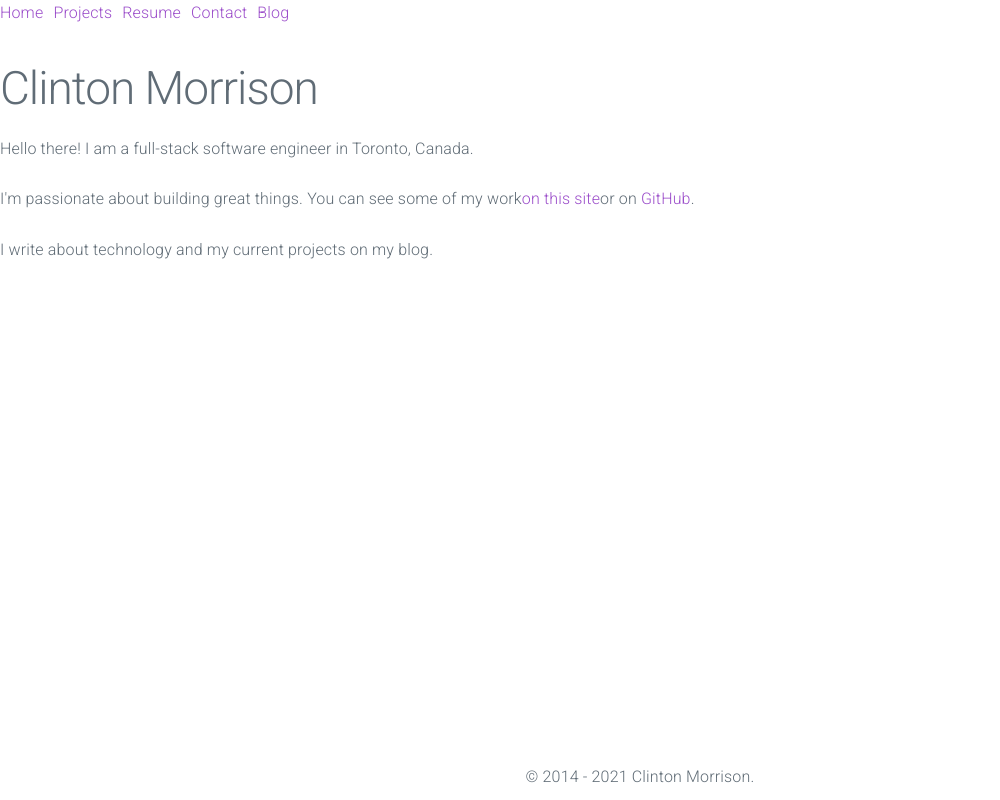
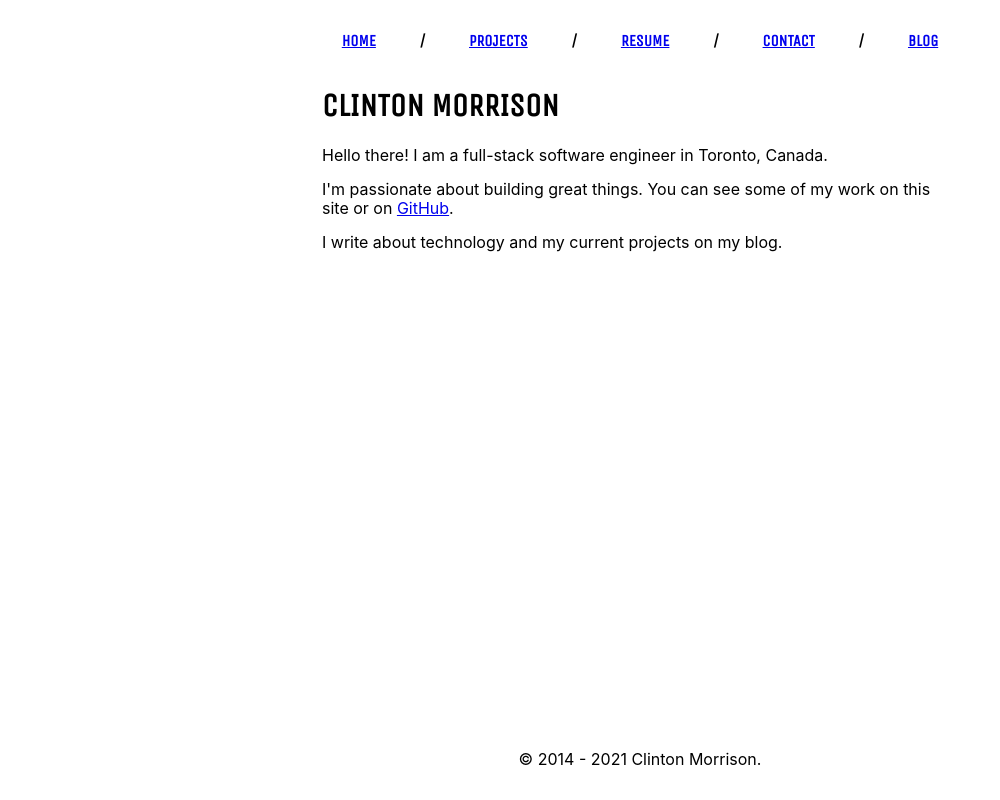
Before and after one commit to ClintonMorrison/personal-website, a Next.js app: page / in a window 1280 px wide. Shown: the whole page, without its empty margins (0-1000 px from the left). Built offline with nearby package versions, Linux system fonts and the light colour scheme.

Commit message:
different layout, more like old site

```diff
--- a/components/layout/page.js
+++ b/components/layout/page.js
@@ -2,18 +2,16 @@ import Head from 'next/head'
 import Navigation from 'components/navigation'
 import styles from './page.module.scss'
 
-// https://terrill.ca/
-// https://beberlei.de/
-// https://voidstarzero.ca/
-// https://hikari.noyu.me/
-
 export default function Page({ title, description, children }) {
+  const titleText = title ? `Clinton Morrison - ${title}` : 'Clinton Morrison'
   return (
     <div className={styles.page}>
       <Head>
-        <title>{title ? `Clinton Morrison - ${title}` : 'Clinton Morrison'}</title>
+        <title>{titleText}</title>
+        <link rel="icon" href="/favicon.ico" />
         <meta name="description" content={description} />
-        <link rel="icon" href="/favicon.ico" />
+        <meta property="og:title" content={titleText} />
+        <meta property="og:description" content={description} />
       </Head>
 
       <header>
@@ -21,8 +19,10 @@ export default function Page({ title, description, children }) {
       </header>
 
       <main>
-        <h1>{title}</h1>
-        {children}
+        <div className={styles.contentContainer}>
+          <h1>{title}</h1>
+          {children}
+        </div>
       </main>
 
       <footer>© 2014 - 2021 Clinton Morrison.</footer>
--- a/components/layout/page.module.scss
+++ b/components/layout/page.module.scss
@@ -1,6 +1,9 @@
 .page {
+  padding: 1rem 2rem;
   min-height: 100%;
   display: grid;
+  max-width: 700px;
+  margin: auto;
   grid-template-columns: 1fr;
   grid-template-rows: auto 1fr auto;
   grid-template-areas:
@@ -14,6 +17,7 @@
 
   main {
     grid-area: main;
+    margin: 0;
   }
 
   footer {
@@ -22,3 +26,7 @@
     text-align: center;
   }
 }
+
+.contentContainer {
+  margin: auto;
+}
--- a/components/navigation.js
+++ b/components/navigation.js
@@ -9,15 +9,19 @@ const links = [
 ]
 
 export default function Navigation() {
+  const lastIndex = links.length - 1
   return (
     <nav className={styles.nav}>
       <dl>
-        {links.map(({ title, path }) => (
-          <dt key={title}>
-            <a href={path} className="active">
-              {title}
-            </a>
-          </dt>
+        {links.map(({ title, path }, i) => (
+          <>
+            <dt key={title}>
+              <a href={path} className="active">
+                {title}
+              </a>
+            </dt>
+            {i !== lastIndex && <dt>/</dt>}
+          </>
         ))}
       </dl>
     </nav>
--- a/components/navigation.module.scss
+++ b/components/navigation.module.scss
@@ -1,9 +1,10 @@
 .nav {
   dl {
     display: flex;
+    justify-content: space-around;
   }
 
   dt + dt {
-    margin-left: 1rem;
+    margin-left: 0.25rem;
   }
 }
--- a/pages/_app.js
+++ b/pages/_app.js
@@ -6,6 +6,11 @@ function MyApp({ Component, pageProps }) {
   return (
     <>
       <Head>
+        <meta charset="utf-8" />
+        <meta name="author" content="Clinton Morrison" />
+        <meta name="viewport" content="width=device-width,initial-scale=1" />
+        <meta property="og:locale" content="en-US" />
+
         <link
           rel="stylesheet"
           href="https://fonts.googleapis.com/css?family=Roboto:300,300italic,700,700italic"
@@ -14,10 +19,10 @@ function MyApp({ Component, pageProps }) {
           rel="stylesheet"
           href="https://cdnjs.cloudflare.com/ajax/libs/normalize/8.0.1/normalize.css"
         />
-        {/* See: https://milligram.io/ */}
+        <link href="https://fonts.googleapis.com/css?family=Unica+One" rel="stylesheet" />
         <link
+          href="https://fonts.googleapis.com/css?family=Roboto+Condensed:300,300i"
           rel="stylesheet"
-          href="https://cdnjs.cloudflare.com/ajax/libs/milligram/1.4.1/milligram.css"
         />
       </Head>
       <Component {...pageProps} />
--- a/pages/index.js
+++ b/pages/index.js
@@ -6,9 +6,8 @@ export default function Home() {
       <p>Hello there! I am a full-stack software engineer in Toronto, Canada.</p>
 
       <p>
-        I&apos;m passionate about building great things. You can see some of my work
-        <a>on this site</a>
-        or on{' '}
+        I&apos;m passionate about building great things. You can see some of my work{' '}
+        <a>on this site</a> or on{' '}
         <a rel="noopener noreferrer" target="_blank" href="https://github.com/ClintonMorrison">
           GitHub
         </a>
--- a/styles/globals.css
+++ b/styles/globals.css
@@ -15,3 +15,15 @@ body,
 * {
   box-sizing: border-box;
 }
+
+h1,
+h2,
+h3,
+h4,
+h5,
+h6,
+nav dt {
+  font-weight: bold;
+  font-family: 'Unica One', serif;
+  text-transform: uppercase;
+}
```
Also changed, not shown: components/background.js (added, +91 -0 lines), components/background.module.scss (added, +10 -0 lines).
